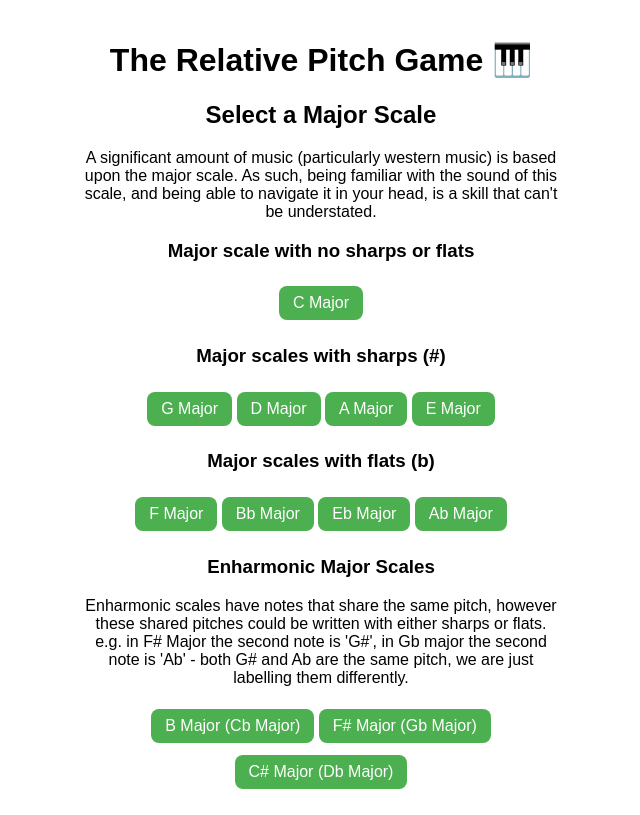
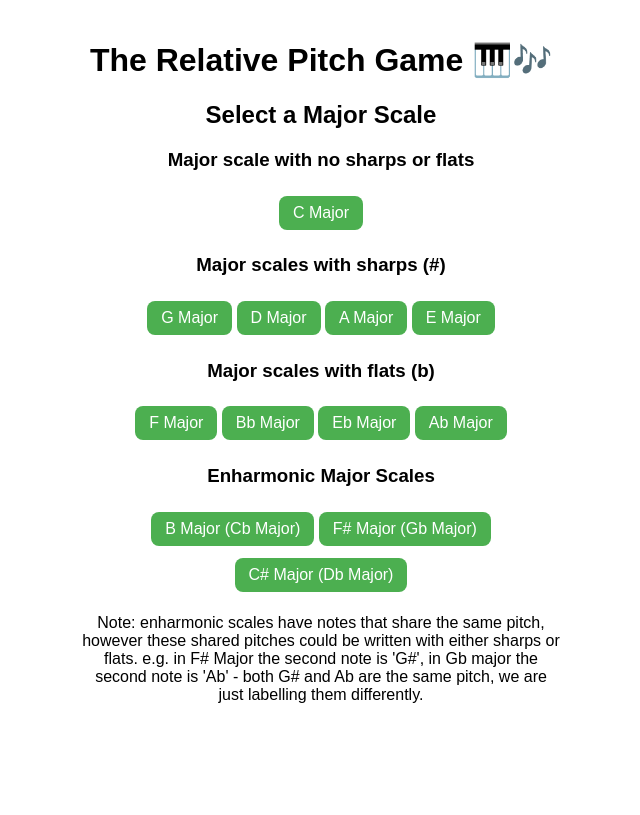
Before and after one commit to Bonzerelie/holder1, a plain HTML site: page index.html in a window 1280 px wide. Shown: the whole page, without its empty margins (319-959 px from the left). Drawn offline with Linux system fonts and the light colour scheme.

Commit message:
Update index.html

```diff
--- a/index.html
+++ b/index.html
@@ -9,11 +9,8 @@
 <body>
   <div class="container">
     <div id="main-menu">
-      <h1>The Relative Pitch Game 🎹</h1>
+      <h1>The Relative Pitch Game 🎹🎶</h1>
       <h2>Select a Major Scale</h2>
-      <p>A significant amount of music (particularly western music) is based upon the major scale.
-      As such, being familiar with the sound of this scale, and being able to navigate
-      it in your head, is a skill that can't be understated.</p>
 
       <h3>Major scale with no sharps or flats</h3>
       <button class="green-button scale-select" data-scale="C">C Major</button>
@@ -31,13 +28,13 @@
       <button class="green-button scale-select" data-scale="Ab">Ab Major</button>
 
       <h3>Enharmonic Major Scales</h3>
-      <p>Enharmonic scales have notes that share the same pitch,
+      <button class="green-button scale-select" data-scale="B">B Major (Cb Major)</button>
+      <button class="green-button scale-select" data-scale="F#">F# Major (Gb Major)</button>
+      <button class="green-button scale-select" data-scale="C#">C# Major (Db Major)</button>
+      <p>Note: enharmonic scales have notes that share the same pitch,
       however these shared pitches could be written with either sharps or flats.
       e.g. in F# Major the second note is 'G#', in Gb major the second note
 is 'Ab' - both G# and Ab are the same pitch, we are just labelling them differently.</p>
-      <button class="green-button scale-select" data-scale="B">B Major (Cb Major)</button>
-      <button class="green-button scale-select" data-scale="F#">F# Major (Gb Major)</button>
-      <button class="green-button scale-select" data-scale="C#">C# Major (Db Major)</button>
     </div>
 
     <div id="mode-select-screen" class="hidden">
```
